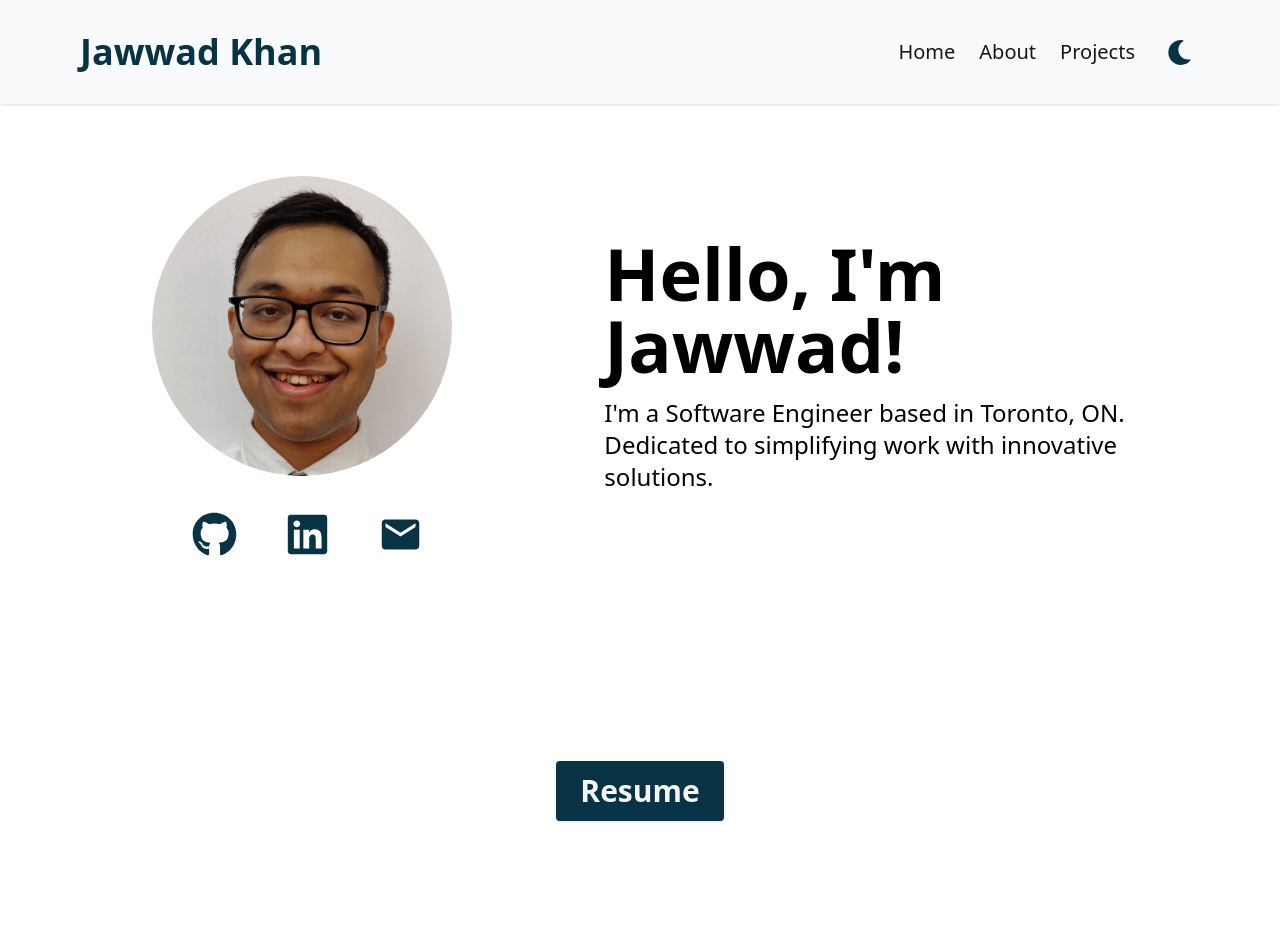
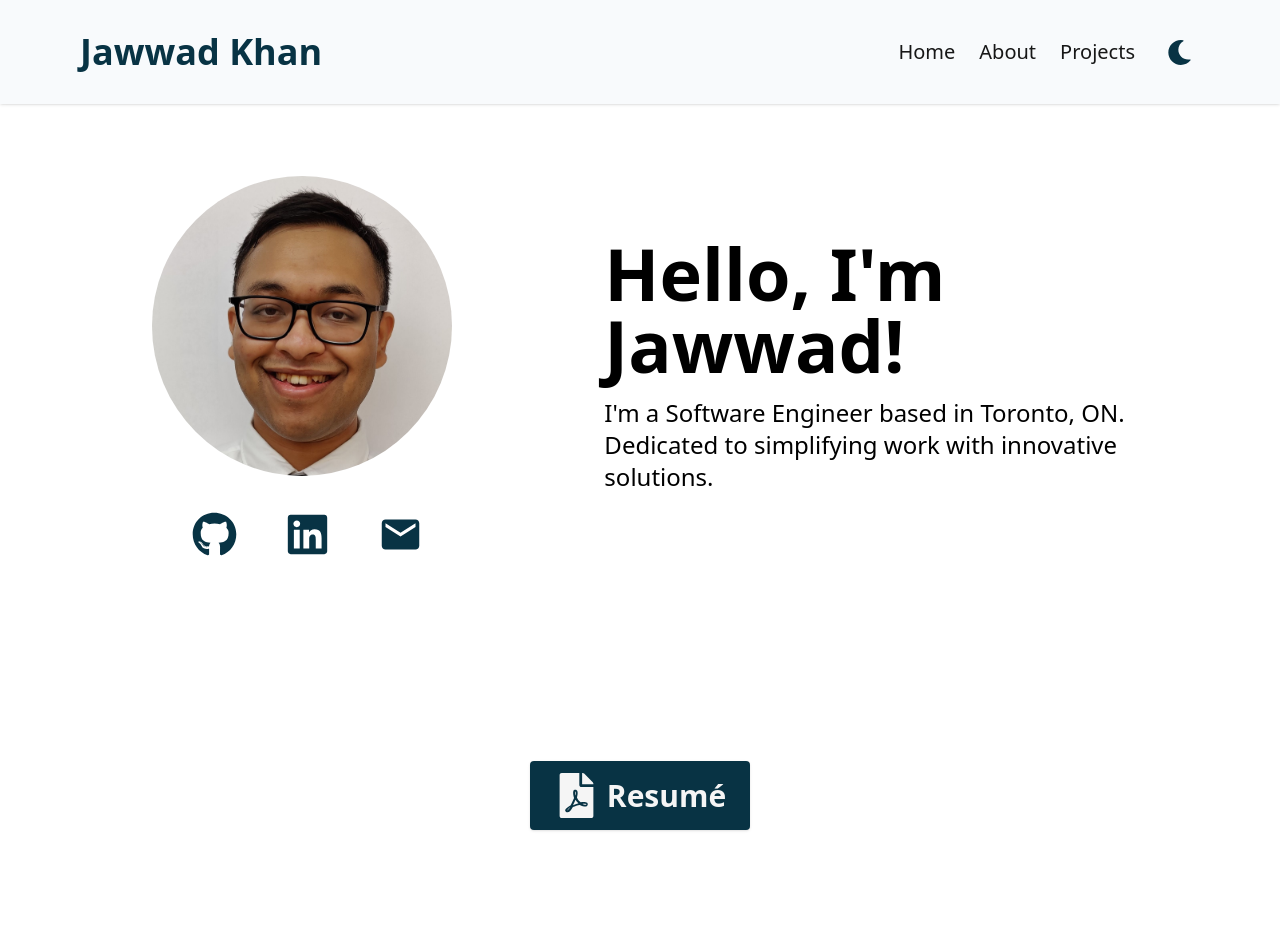
Before and after one commit to JawwadK/tailwind-portfolio, a Next.js app: page / in a window 1280 px wide. Shown: the top 952 px of the page. Built offline with nearby package versions, Linux system fonts and the light colour scheme.

Commit message:
Added pdf icon to Resumé button and fixed its spelling

```diff
--- a/components/Content.tsx
+++ b/components/Content.tsx
@@ -1,7 +1,7 @@
 "use client";
 import React from "react";
 import Image from "next/image";
-import { FaLinkedin, FaGithub } from "react-icons/fa";
+import { FaLinkedin, FaGithub, FaFilePdf } from "react-icons/fa";
 import { MdEmail } from "react-icons/md"
 
 const Content = () => {
@@ -66,10 +66,11 @@ const Content = () => {
 
         <div className="flex flex-row text-center items-center justify-center mb-12 py-16">
           <button
-            className="text-3xl text-neutral-100 font-semibold px-6 py-3 bg-cyan-950 rounded shadow hover:bg-cyan-600 dark:bg-white dark: dark:text-neutral-950 transition ease-in-out hover:-translate-y-1 hover:scale-110 duration-100"
+            className="flex items-center justify-center text-3xl text-neutral-100 font-semibold px-6 py-3 bg-cyan-950 rounded shadow hover:bg-cyan-600 dark:bg-white dark: dark:text-neutral-950 transition ease-in-out hover:-translate-y-1 hover:scale-110 duration-100"
             onClick={() => handleButtonClick("/Jawwad_Resume.pdf")}
           >
-            Resume
+            <FaFilePdf size={45} className="mr-2" />
+            <span>Resumé</span>
           </button>
         </div>
       </section>
```
